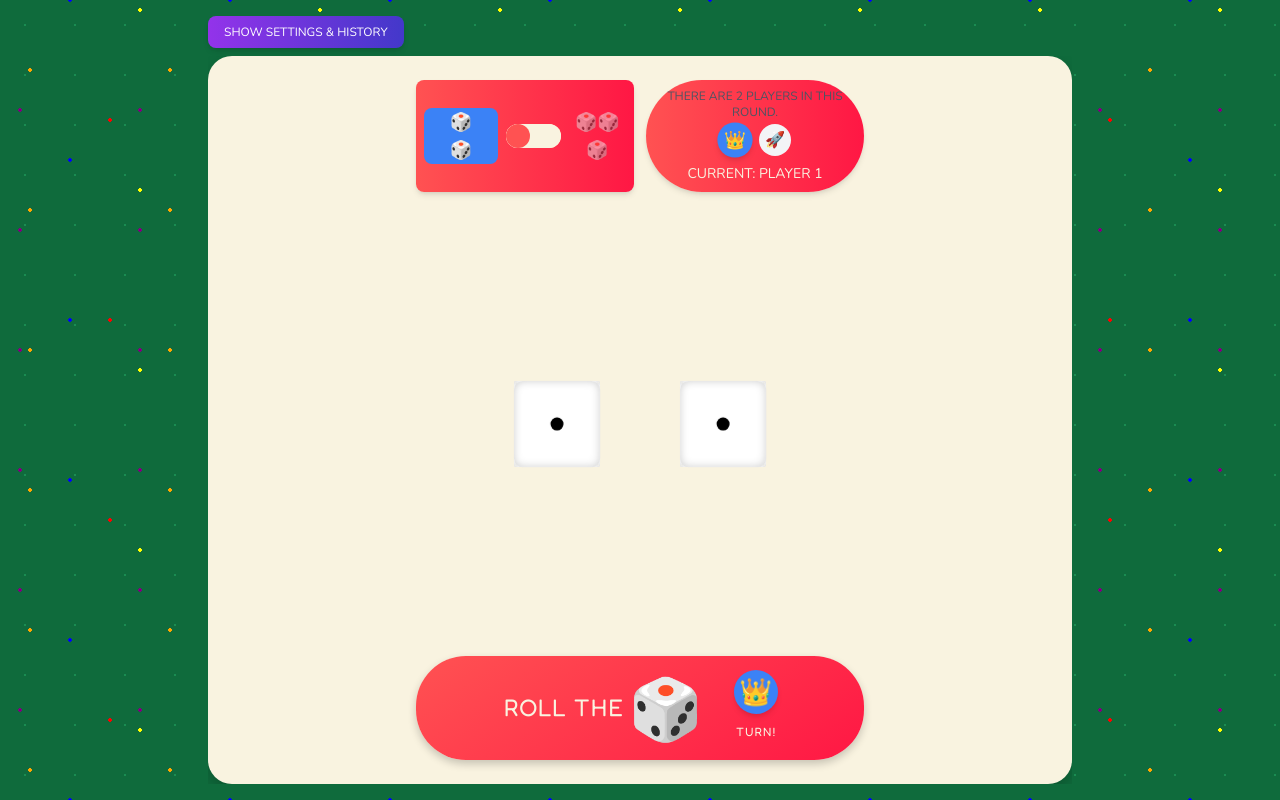
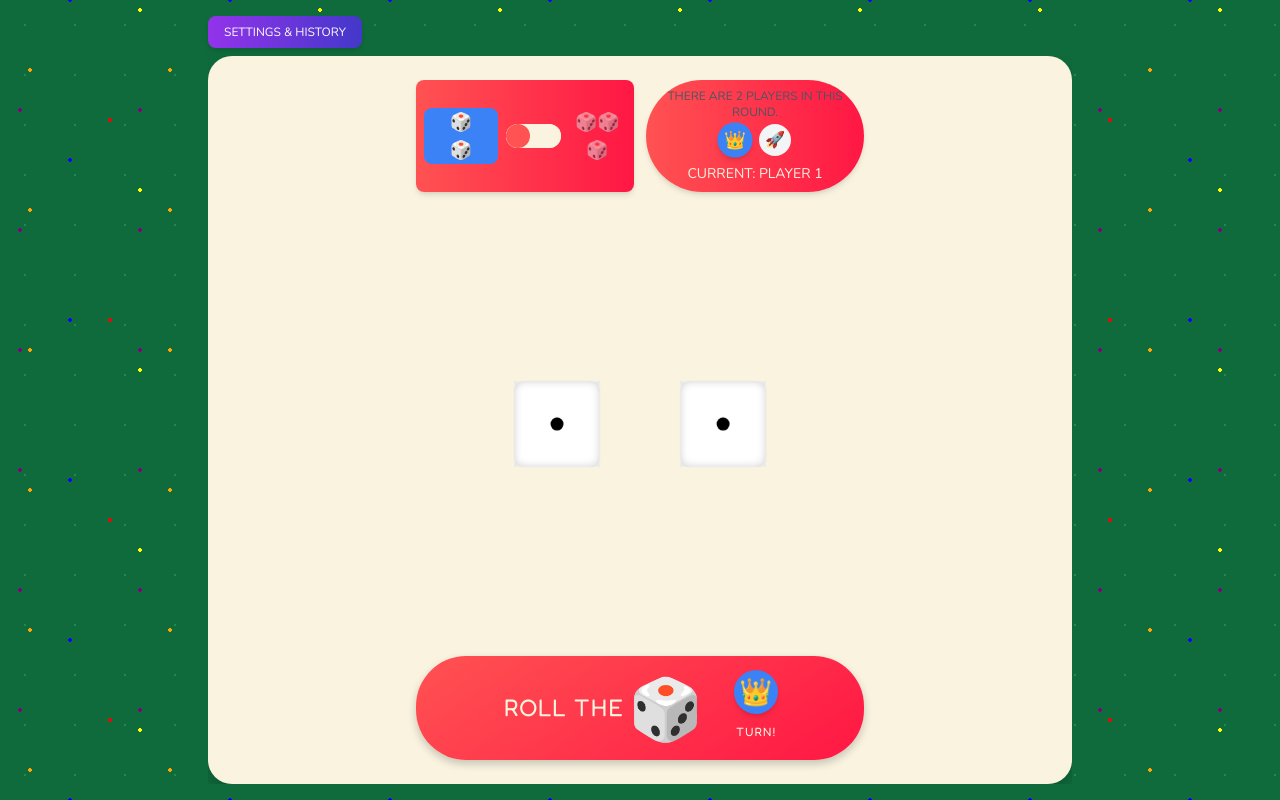
Before and after one commit to MeGallin/speed-dice, a React (Vite) app: page / in a window 1280 px wide. Built offline with nearby package versions, Linux system fonts and the light colour scheme.

Commit message:
ui tweaks

```diff
--- a/src/App.jsx
+++ b/src/App.jsx
@@ -41,9 +41,7 @@ function App() {
               whileHover={{ scale: 1.05 }}
               whileTap={{ scale: 0.95 }}
             >
-              {showSettings
-                ? 'Hide Settings & History'
-                : 'Show Settings & History'}
+              {showSettings ? "let's roll" : 'Settings & History'}
             </motion.button>
 
             {gameStarted && (
```
